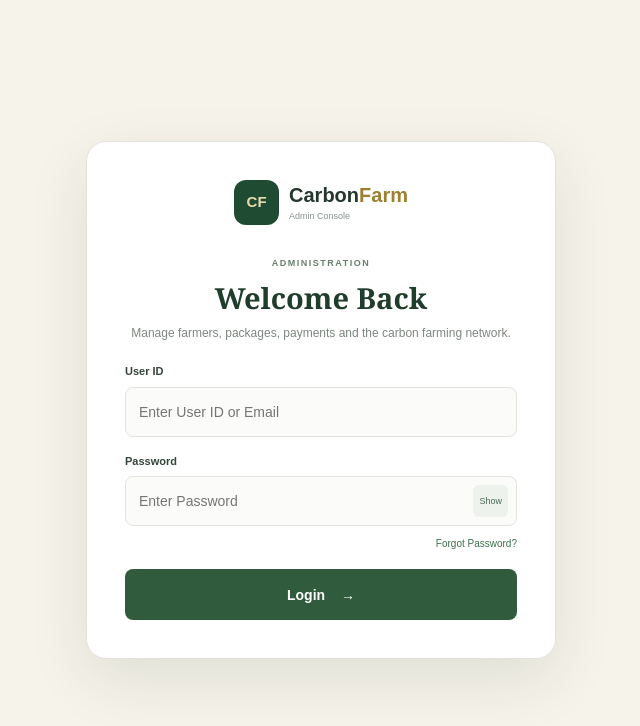
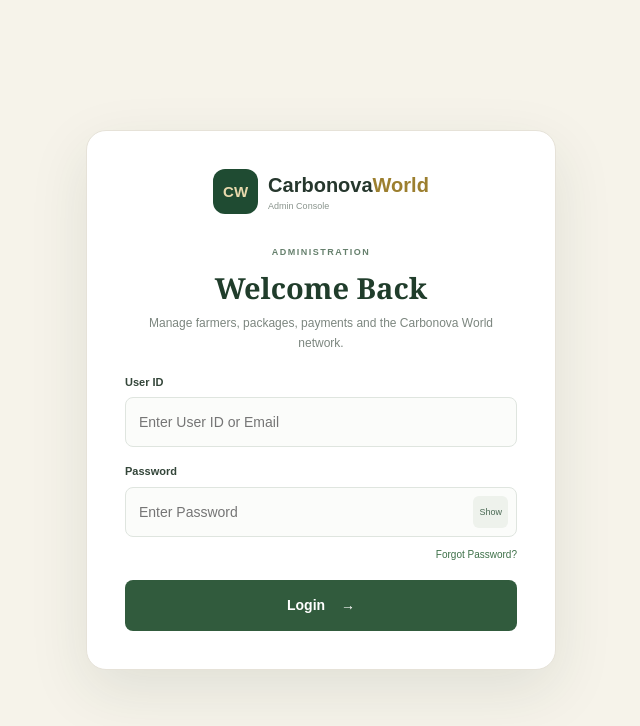
Before and after one commit to asutosdew/carbonova-admin, an Angular app: page /login in a window 1280 px wide. Shown: the top 726 px of the page, without its empty margins (319-959 px from the left). Built offline with nearby package versions, Linux system fonts and the light colour scheme.

Commit message:
Update project branding from CarbonFarm / Carbon Farming to Carbonova World across all files

```diff
--- a/angular.json
+++ b/angular.json
@@ -1,9 +1,9 @@
 {
   "$schema":"./node_modules/@angular/cli/lib/config/schema.json","version":1,"newProjectRoot":"projects",
-  "projects":{"carbon-farming-admin":{"projectType":"application","root":"","sourceRoot":"src","prefix":"cf",
+  "projects":{"carbonova-world-admin":{"projectType":"application","root":"","sourceRoot":"src","prefix":"cf",
   "architect":{"build":{"builder":"@angular-devkit/build-angular:application","options":{
   "browser":"src/main.ts","index":"src/index.html","polyfills":["zone.js"],"tsConfig":"tsconfig.app.json","assets":["src/favicon.svg"],"styles":["src/styles.scss"]},
   "configurations":{"production":{"optimization":true,"outputHashing":"all"},"development":{"optimization":false,"sourceMap":true}},
   "defaultConfiguration":"production"},
-  "serve":{"builder":"@angular-devkit/build-angular:dev-server","options":{"proxyConfig":"proxy.conf.json"},"configurations":{"production":{"buildTarget":"carbon-farming-admin:build:production"},"development":{"buildTarget":"carbon-farming-admin:build:development"}},"defaultConfiguration":"development"}}}}
+  "serve":{"builder":"@angular-devkit/build-angular:dev-server","options":{"proxyConfig":"proxy.conf.json"},"configurations":{"production":{"buildTarget":"carbonova-world-admin:build:production"},"development":{"buildTarget":"carbonova-world-admin:build:development"}},"defaultConfiguration":"development"}}}}
 }
--- a/package.json
+++ b/package.json
@@ -1,5 +1,5 @@
 {
-  "name": "carbon-farming-admin",
+  "name": "carbonova-world-admin",
   "version": "1.0.0",
   "scripts": {"ng":"ng","start":"ng serve","build":"ng build","watch":"ng build --watch --configuration development"},
   "private": true,
--- a/src/app/core/auth.service.ts
+++ b/src/app/core/auth.service.ts
@@ -23,11 +23,11 @@ export class AuthService {
   private readonly tokenKey = 'cf_admin_token';
 
   private users: AdminUser[] = [
-    { id: 1, name: 'System Administrator', username: 'admin', email: 'admin@carbonfarm.local', role: 'Super Admin', status: 'Active' },
-    { id: 2, name: 'Operations Manager', username: 'operations', email: 'operations@carbonfarm.local', role: 'Operations Admin', status: 'Active' },
-    { id: 3, name: 'Finance Manager', username: 'finance', email: 'finance@carbonfarm.local', role: 'Finance Admin', status: 'Active' },
-    { id: 4, name: 'Support Executive', username: 'support', email: 'support@carbonfarm.local', role: 'Support Admin', status: 'Active' },
-    { id: 5, name: 'Reporting User', username: 'viewer', email: 'viewer@carbonfarm.local', role: 'Viewer', status: 'Active' }
+    { id: 1, name: 'System Administrator', username: 'admin', email: 'admin@carbonovaworld.com', role: 'Super Admin', status: 'Active' },
+    { id: 2, name: 'Operations Manager', username: 'operations', email: 'operations@carbonovaworld.com', role: 'Operations Admin', status: 'Active' },
+    { id: 3, name: 'Finance Manager', username: 'finance', email: 'finance@carbonovaworld.com', role: 'Finance Admin', status: 'Active' },
+    { id: 4, name: 'Support Executive', username: 'support', email: 'support@carbonovaworld.com', role: 'Support Admin', status: 'Active' },
+    { id: 5, name: 'Reporting User', username: 'viewer', email: 'viewer@carbonovaworld.com', role: 'Viewer', status: 'Active' }
   ];
 
   private permissions: Record<RoleName, string[]> = {
--- a/src/app/layout/admin-layout.component.html
+++ b/src/app/layout/admin-layout.component.html
@@ -1,5 +1,5 @@
 <div class="shell">
-<aside class="sidebar" [class.open]="open"><div class="brand"><div class="mark">CF</div><div><b>Carbon<span>Farm</span></b><small>Admin Console</small></div><button class="close" (click)="open=false">×</button></div>
+<aside class="sidebar" [class.open]="open"><div class="brand"><div class="mark">CW</div><div><b>Carbonova<span>World</span></b><small>Admin Console</small></div><button class="close" (click)="open=false">×</button></div>
 <div class="admin-user"><div class="avatar">AD</div><div><b>{{currentUser.name}}</b><small>{{currentUser.role}}</small></div></div>
 <nav>
 <label>Overview</label><a routerLink="/dashboard" routerLinkActive="active" (click)="open=false">⌂ <span>Dashboard</span></a>
@@ -10,5 +10,5 @@
 <label>Administration</label><a *ngIf="auth.hasPermission('users-roles')" routerLink="/users-roles" routerLinkActive="active" (click)="open=false">♙ <span>Users &amp; Roles</span></a><label>System</label><a routerLink="/settings" routerLinkActive="active" (click)="open=false">⚙ <span>Settings</span></a>
 </nav><button class="logout" (click)="logout()">↪ &nbsp; Logout</button></aside>
 <div class="shade" *ngIf="open" (click)="open=false"></div>
-<section class="main"><header><button class="hamb" (click)="open=true">☰</button><div><small>Admin Console</small><strong>Carbon Farming Network</strong></div><div class="right"><span class="notify">♢<i></i></span><span class="topadmin">AD</span><div><b>{{currentUser.name}}</b><small>{{currentUser.role}}</small></div></div></header><main><router-outlet /></main></section>
+<section class="main"><header><button class="hamb" (click)="open=true">☰</button><div><small>Admin Console</small><strong>Carbonova World Network</strong></div><div class="right"><span class="notify">♢<i></i></span><span class="topadmin">AD</span><div><b>{{currentUser.name}}</b><small>{{currentUser.role}}</small></div></div></header><main><router-outlet /></main></section>
 </div>
--- a/src/app/pages/dashboard/dashboard.component.html
+++ b/src/app/pages/dashboard/dashboard.component.html
@@ -1,4 +1,4 @@
-<app-page-header eyebrow="Overview" title="Admin Dashboard" description="A single live control view for the Carbon Farming network."/>
+<app-page-header eyebrow="Overview" title="Admin Dashboard" description="A single live control view for the Carbonova World network."/>
 
 <div class="stats">
   <div>
--- a/src/app/pages/login/login.component.html
+++ b/src/app/pages/login/login.component.html
@@ -1,13 +1,13 @@
 <div class="login">
   <div class="card">
     <div class="brand">
-      <div class="mark">CF</div>
-      <div><b>Carbon<span>Farm</span></b><small>Admin Console</small></div>
+      <div class="mark">CW</div>
+      <div><b>Carbonova<span>World</span></b><small>Admin Console</small></div>
     </div>
     <div class="head">
       <span>Administration</span>
       <h1>Welcome Back</h1>
-      <p>Manage farmers, packages, payments and the carbon farming network.</p>
+      <p>Manage farmers, packages, payments and the Carbonova World network.</p>
     </div>
 
     <div class="error" *ngIf="error">{{error}}</div>
--- a/src/app/pages/settings/settings.component.ts
+++ b/src/app/pages/settings/settings.component.ts
@@ -1 +1,16 @@
-import {Component} from '@angular/core';import {FormsModule} from '@angular/forms';import {PageHeaderComponent} from '../../shared/page-header.component';@Component({selector:'app-settings',standalone:true,imports:[FormsModule,PageHeaderComponent],templateUrl:'./settings.component.html',styleUrl:'./settings.component.scss'})export class SettingsComponent{company='CarbonFarm';email='info@yourcompany.com';approval=true}
+import { Component } from '@angular/core';
+import { FormsModule } from '@angular/forms';
+import { PageHeaderComponent } from '../../shared/page-header.component';
+
+@Component({
+  selector: 'app-settings',
+  standalone: true,
+  imports: [FormsModule, PageHeaderComponent],
+  templateUrl: './settings.component.html',
+  styleUrl: './settings.component.scss'
+})
+export class SettingsComponent {
+  company = 'Carbonova World';
+  email = 'support@carbonovaworld.com';
+  approval = true;
+}
--- a/src/app/pages/shipping/shipping.component.ts
+++ b/src/app/pages/shipping/shipping.component.ts
@@ -197,7 +197,7 @@ export class ShippingComponent implements OnInit {
       `Shipping Label - ${order.order_number}`,
       `
       <div class="label">
-        <div class="brand">CARBONOVA ECO SYSTEM</div>
+        <div class="brand">CARBONOVA WORLD</div>
         <div class="subtitle">FARMER &amp; CONSUMER PLANT LOGISTICS</div>
         <div class="label-divider"></div>
 
@@ -342,7 +342,7 @@ export class ShippingComponent implements OnInit {
         </div>
 
         <div class="invoice-note">
-          Terms &amp; Conditions: Live saplings are conditioned for carbon farming. Inspect upon arrival.
+          Terms &amp; Conditions: Live saplings are conditioned for Carbonova World agroforestry. Inspect upon arrival.
           This is an electronically generated invoice valid without physical signature.
         </div>
       </div>
--- a/src/index.html
+++ b/src/index.html
@@ -1 +1 @@
-<!doctype html><html lang="en"><head><meta charset="utf-8"><title>CarbonFarm Admin</title><base href="/"><meta name="viewport" content="width=device-width,initial-scale=1"></head><body><app-root></app-root></body></html>
+<!doctype html><html lang="en"><head><meta charset="utf-8"><title>Carbonova World Admin</title><base href="/"><meta name="viewport" content="width=device-width,initial-scale=1"></head><body><app-root></app-root></body></html>
```
Also changed, not shown: 1 other file (tests, documents, lock files or other folders).
